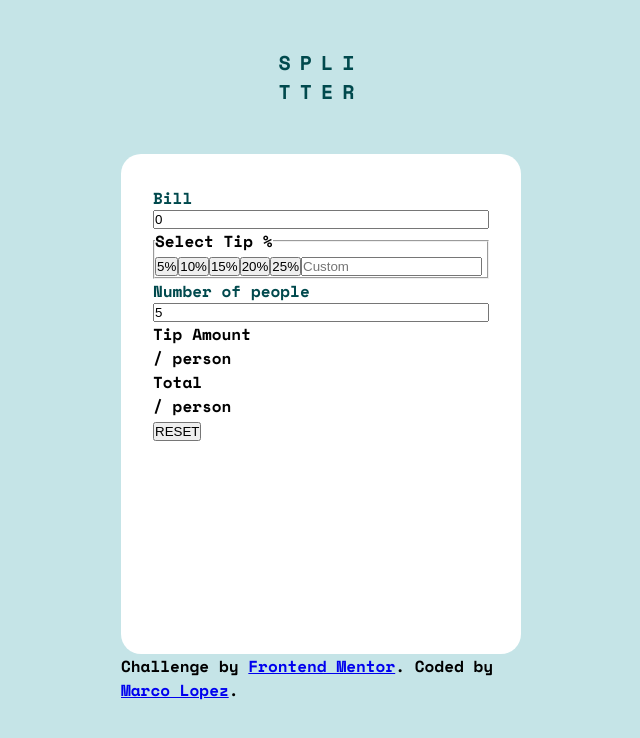
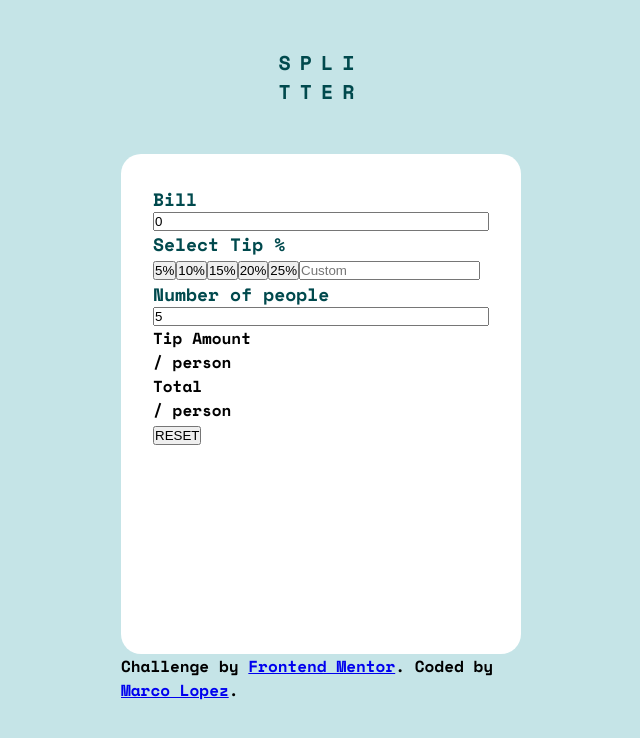
Before and after one commit to Markevo5150/Tip-Calculator-App, a React (Vite) app: page / in a window 1280 px wide. Shown: the top 738 px of the page, without its empty margins (319-959 px from the left). Built offline with nearby package versions, Linux system fonts and the light colour scheme.

Commit message:
New advance

```diff
--- a/src/App.scss
+++ b/src/App.scss
@@ -16,6 +16,15 @@
 }
 label {
   color: var(--VeryDarkCyan);
+  font-weight: var(--normalFont);
+  font-size: 18px;
+}
+fieldset {
+  border: none;
+}
+.btns__legend {
+  color: var(--VeryDarkCyan);
+  font-size: 18px;
 }
 .calculator-container {
   background-color: var(--White);
```
